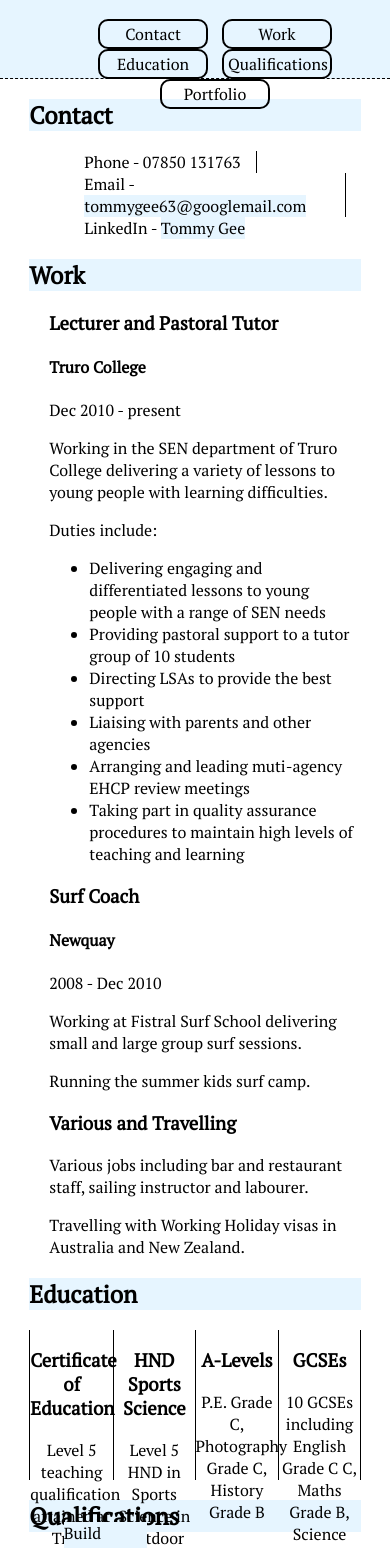
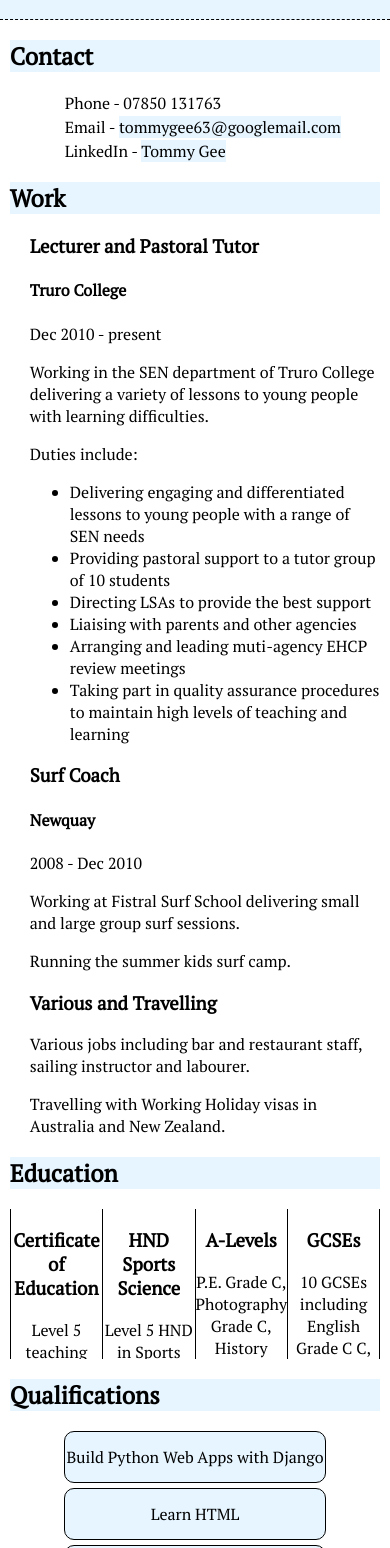
Before and after one commit to tommygee63/c.v, a plain HTML site: page index.html in a window 390 px wide. Shown: the part 52-1600 px from the top of the page. Drawn offline with Linux system fonts and the light colour scheme.

Commit message:
add responsive design

```diff
--- a/index.html
+++ b/index.html
@@ -2,6 +2,7 @@
 <html>
     <head>
         <title>Tommy Gee C.V</title>
+        <meta name="viewport" content="width=device-width initial-scale=1.0">
         <link href="https://fonts.googleapis.com/css2?family=PT+Serif&display=swap" rel="stylesheet">
         <link rel="stylesheet" href="style.css">
     </head>
--- a/style.css
+++ b/style.css
@@ -6,7 +6,7 @@ header {
     text-align: center;
     border-bottom: 1px dashed black;
     background-color: #e6f5ff;
-    height: 130px;
+    /*height: 130px;*/
 }
 
 h1 {
@@ -255,3 +255,31 @@ footer a:visited {
 footer a:hover {
     font-weight: bold;
 }
+
+@media only screen and (max-width:500px) {
+    main {
+        width: 95%;
+    }
+    .navigation {
+        display: none;
+    }
+    .contact .phone,
+    .contact .email {
+        border: none;
+    }
+    .contact .email {
+        margin: 2px 15px;
+    }
+    .edu {
+        overflow-y: scroll;
+    }
+    .flex-box .qual {
+        width: 70%;
+    }
+    .projects {
+        grid-template-columns: 90%;
+    }
+    .project {
+        overflow-y: scroll;
+    }
+}
```
